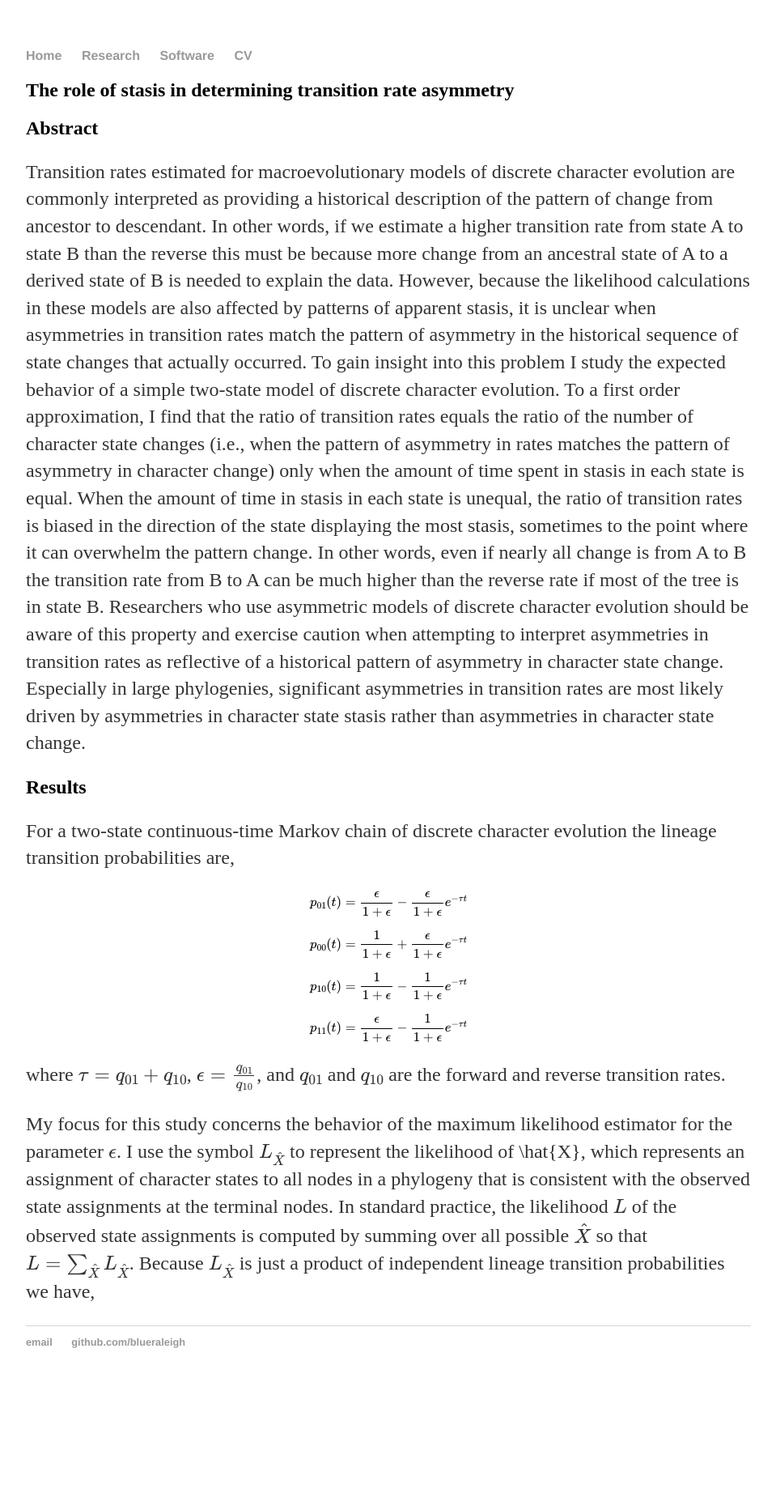
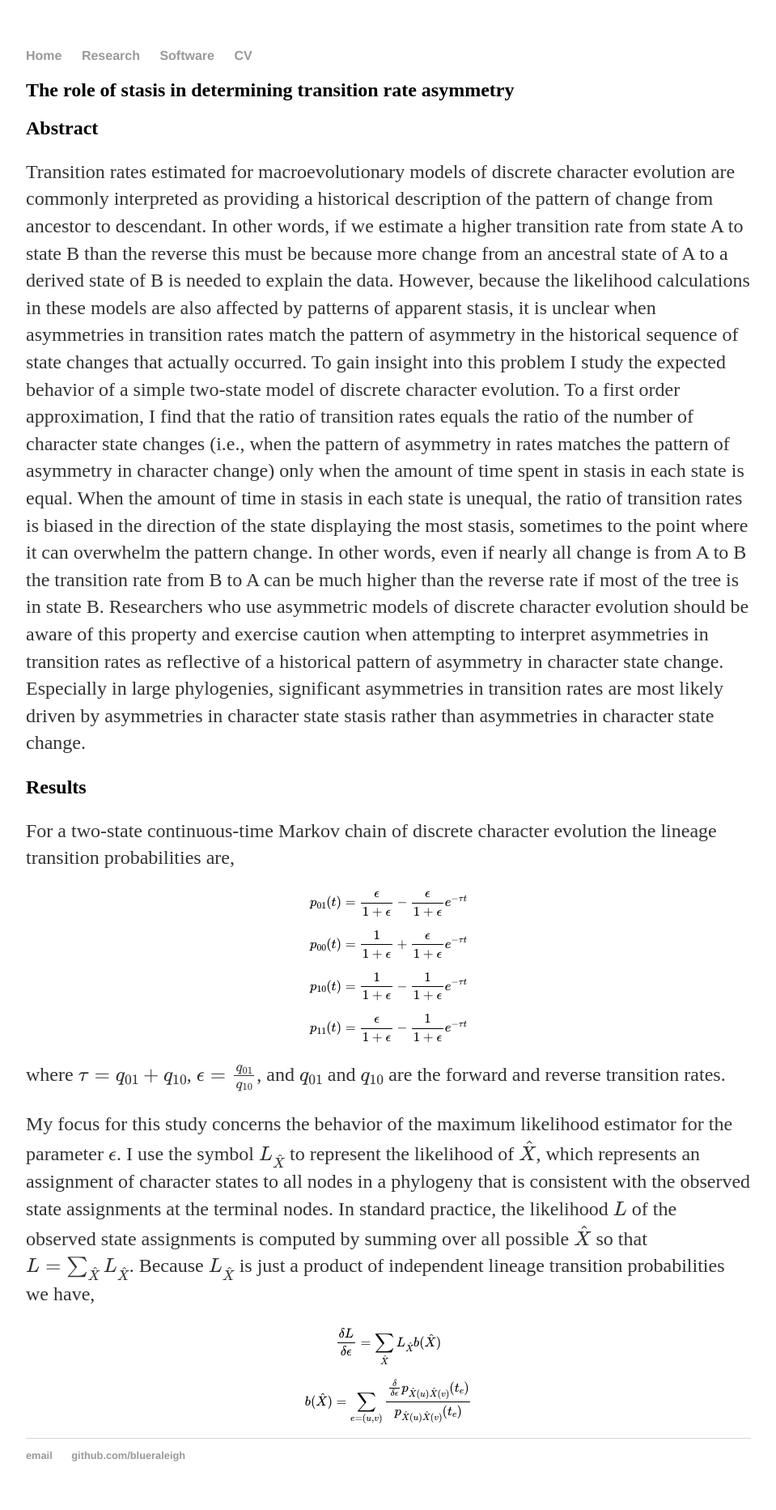
Before and after one commit to blueraleigh/blueraleigh.github.io, a Jekyll site: the page built from research/stasis/index.md, in a window 1280 px wide. Shown: the whole page at 81% size, without its empty margins (160-1119 px from the left). Built offline with Jekyll 4.4.1, drawn with Linux system fonts in a browser that asks for light colours; formulas are drawn with MathJax 3; before the commit the page ends 1725 px from its top, so only the background shows below that.

Commit message:
Update research

```diff
--- a/research/stasis/index.md
+++ b/research/stasis/index.md
@@ -50,9 +50,17 @@ $$ q_{01} $$ and $$ q_{10} $$ are the forward and reverse transition rates.
 
 My focus for this study concerns the behavior of the maximum likelihood estimator
 for the parameter $$ \epsilon $$. I use the symbol $$ L_{\hat{X}} $$  to represent
-the likelihood of \hat{X}, which represents an assignment of character states to
+the likelihood of $$ \hat{X} $$, which represents an assignment of character states to
 all nodes in a phylogeny that is consistent with the observed state assignments at
 the terminal nodes. In standard practice, the likelihood $$ L $$ of the observed
 state assignments is computed by summing over all possible $$ \hat{X} $$  so that
 $$ L = \sum_{\hat{X}}{L_{\hat{X}}} $$. Because $$ L_{\hat{X}} $$  is just a product
 of independent lineage transition probabilities we have,
+
+$$
+\frac{\delta L}{\delta \epsilon} = \sum_{\hat{X}}{L_{\hat{X}} b(\hat{X})}
+$$
+
+$$
+b(\hat{X}) = \sum_{e = (u, v)}{\frac{\frac{\delta}{\delta \epsilon}p_{\hat{X}(u)\hat{X}(v)}(t_e)}{p_{\hat{X}(u)\hat{X}(v)}(t_e)}}
+$$
```
